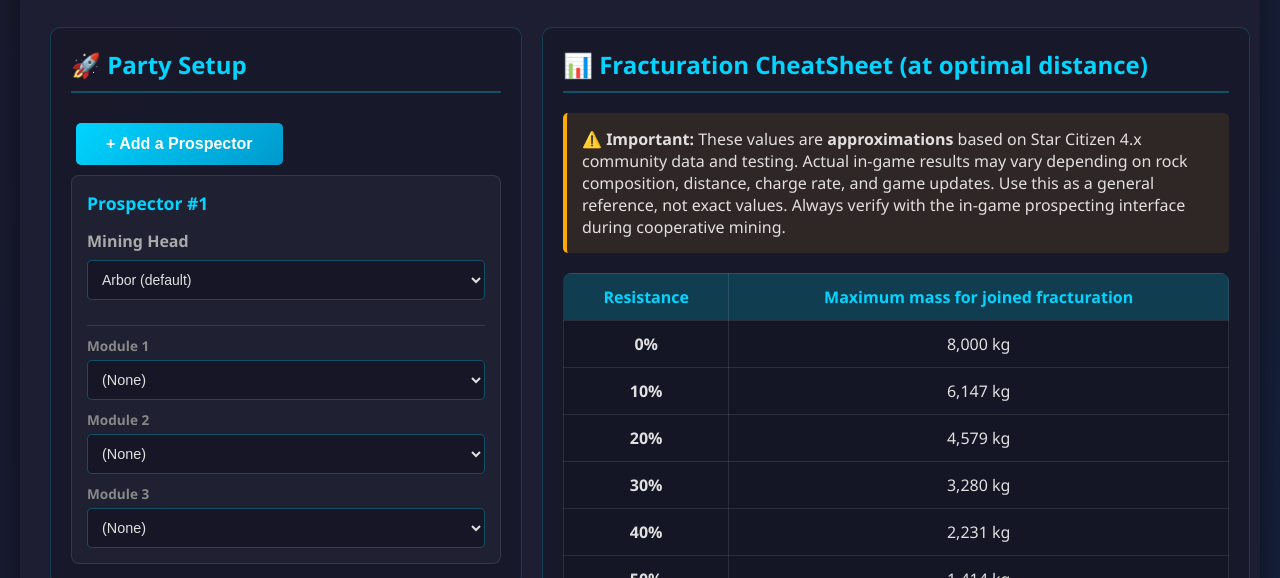
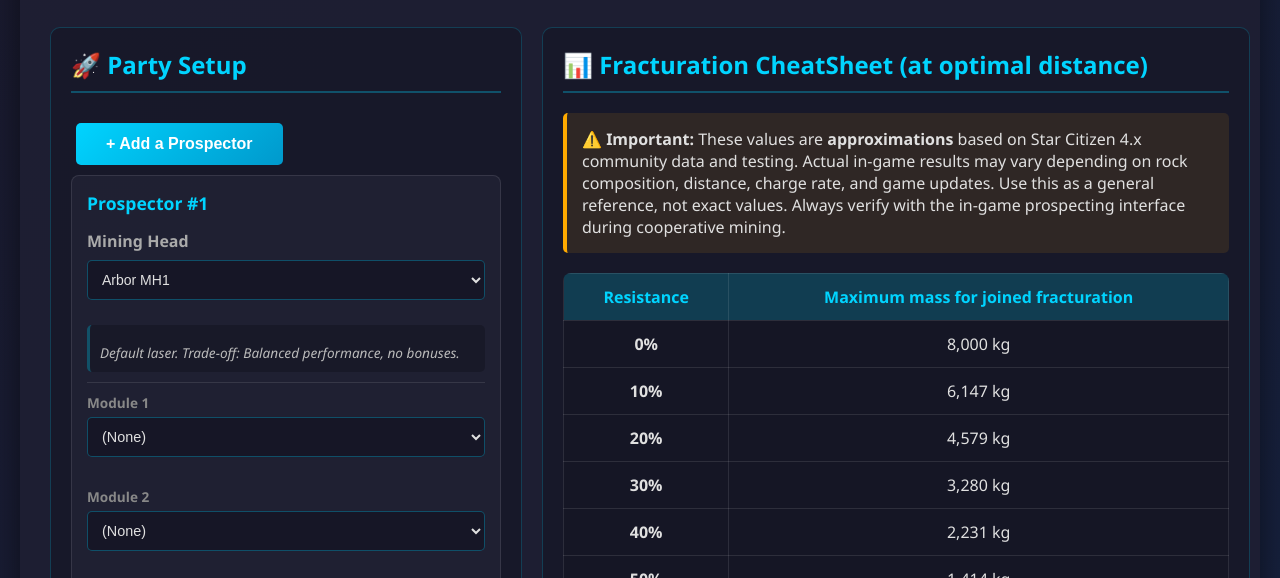
Before and after one commit to ryden54/star-citizen-mining-fracturation-dynamic-cheatsheet, a website: page public/index.html in a window 1280 px wide. Shown: the part 151-729 px from the top of the page. Drawn offline with Linux system fonts and the light colour scheme.

Commit message:
fix: correct data values, display pros & cons for lasers & modules

```diff
--- a/public/js/data.js
+++ b/public/js/data.js
@@ -3,36 +3,58 @@
 
 const laserData = {
     'arbor': {
-        power: 1850,
+        fracturingPower: 1890,
+        extractionPower: 1850,
         instability: 1.0,
         resistance: 1.0,
         moduleSlots: 3,
-        name: 'Arbor (default)',
-        description: 'Standard rental laser - balanced but limited power'
+        name: 'Arbor MH1',
+        description: 'Default laser. Trade-off: Balanced performance, no bonuses.'
     },
     'hofstede': {
-        power: 1295,
+        fracturingPower: 2100,
+        extractionPower: 1295,
         instability: 0.5,
         resistance: 0.7,  // -30% resistance bonus
         moduleSlots: 3,
         name: 'Hofstede S1',
-        description: 'Lower power but excellent resistance reduction'
+        description: 'Specialized in fracturing dense materials. Trade-off: Lower extraction speed.'
     },
     'helix': {
-        power: 1850,
-        instability: 0.6,  // -40% inert materials
+        fracturingPower: 3150,
+        extractionPower: 1850,
+        instability: 0.6,
         resistance: 0.7,   // -30% resistance bonus
         moduleSlots: 3,
         name: 'Helix I',
-        description: 'Same extraction power as Arbor but better modifiers'
+        description: 'High fracturing power for tough rocks. Trade-off: Consumes more power.'
     },
     'lancet': {
-        power: 1850,
+        fracturingPower: 2520,
+        extractionPower: 1850,
         instability: 0.7,
         resistance: 1.0,
         moduleSlots: 3,
         name: 'Lancet MH1',
-        description: 'Support laser - reduces instability for team mining'
+        description: 'Support laser that stabilizes fracturing. Trade-off: No power loss.'
+    },
+    'klein-s1': {
+        fracturingPower: 2220,
+        extractionPower: 2220,
+        instability: 1.20, // +20% inert materials
+        resistance: 0.55,  // -45% resistance
+        moduleSlots: 3,
+        name: 'Klein-S1',
+        description: 'Excellent for very dense rocks. Trade-off: Increased inert materials.'
+    },
+    'impact-i': {
+        fracturingPower: 2100,
+        extractionPower: 2775,
+        instability: 1.20, // +20% inert materials
+        resistance: 1.10,  // +10% resistance
+        moduleSlots: 3,
+        name: 'Impact I',
+        description: 'High extraction speed. Trade-off: Increased rock resistance and inert materials.'
     }
 };
 
@@ -41,25 +63,24 @@
 // Note: Charge window and charge rate benefits are not modeled in mass calculations
 // (they only affect gameplay, not fracture capacity)
 const moduleData = {
-    'none': { power: 1.0, name: '(None)', description: 'No module' },
-    // Greycat Industrial - Reduce power for wider optimal charge window (easier to use)
-    'fltr': { power: 0.85, name: 'FLTR', description: '-15% power (easier green zone)' },
-    'fltr-l': { power: 0.90, name: 'FLTR-L', description: '-10% power (easier green zone)' },
-    'fltr-xl': { power: 0.95, name: 'FLTR-XL', description: '-5% power (easier green zone)' },
-    'xtr': { power: 0.85, name: 'XTR', description: '-15% power, +15% optimal window' },
-    'xtr-l': { power: 0.90, name: 'XTR-L', description: '-10% power, +22% optimal window' },
-    'xtr-xl': { power: 0.95, name: 'XTR-XL', description: '-5% power, +25% optimal window' },
-    // Thermyte Concern - Reduce power for faster charge (quicker fracturing)
-    'focus': { power: 0.85, name: 'Focus', description: '-15% power, +30% charge speed' },
-    'focus-ii': { power: 0.90, name: 'Focus II', description: '-10% power, +37% charge speed' },
-    'focus-iii': { power: 0.95, name: 'Focus III', description: '-5% power, +40% charge speed' },
-    // Shubin Interstellar - Pure power boost (harder rocks, but harder to control)
-    'rieger': { power: 1.15, name: 'Rieger', description: '+15% power (harder to control)' },
-    'rieger-c2': { power: 1.20, name: 'Rieger-C2', description: '+20% power (harder to control)' },
-    'rieger-c3': { power: 1.25, name: 'Rieger-C3', description: '+25% power (harder to control)' },
-    'vaux': { power: 1.15, name: 'Vaux', description: '+15% power (extraction focus)' },
-    'vaux-c2': { power: 1.20, name: 'Vaux-C2', description: '+20% power (extraction focus)' },
-    'vaux-c3': { power: 1.25, name: 'Vaux-C3', description: '+25% power (extraction focus)' }
+    'none': { name: '(None)', manufacturer: 'System', fracturingPowerModifier: 1.0, extractionPowerModifier: 1.0, effects: [] },
+    // Greycat Industrial
+    'fltr': { name: 'FLTR', manufacturer: 'Greycat Industrial', fracturingPowerModifier: 0.85, extractionPowerModifier: 1.0, effects: [{ text: 'Filters inert materials', type: 'pro' }] },
+    'fltr-l': { name: 'FLTR-L', manufacturer: 'Greycat Industrial', fracturingPowerModifier: 0.90, extractionPowerModifier: 1.0, effects: [{ text: 'Filters inert materials', type: 'pro' }] },
+    'fltr-xl': { name: 'FLTR-XL', manufacturer: 'Greycat Industrial', fracturingPowerModifier: 0.95, extractionPowerModifier: 1.0, effects: [{ text: 'Filters inert materials', type: 'pro' }] },
+    'xtr': { name: 'XTR', manufacturer: 'Greycat Industrial', fracturingPowerModifier: 1.0, extractionPowerModifier: 0.85, effects: [{ text: 'Filters inert materials', type: 'pro' }, { text: 'Optimal Window: +15%', type: 'pro' }] },
+    'xtr-l': { name: 'XTR-L', manufacturer: 'Greycat Industrial', fracturingPowerModifier: 1.0, extractionPowerModifier: 0.90, effects: [{ text: 'Filters inert materials', type: 'pro' }, { text: 'Optimal Window: +22%', type: 'pro' }] },
+    // Thermyte Concern
+    'focus': { name: 'Focus', manufacturer: 'Thermyte Concern', fracturingPowerModifier: 0.85, extractionPowerModifier: 1.30, effects: [] },
+    'focus-ii': { name: 'Focus II', manufacturer: 'Thermyte Concern', fracturingPowerModifier: 0.90, extractionPowerModifier: 1.37, effects: [] },
+    'focus-iii': { name: 'Focus III', manufacturer: 'Thermyte Concern', fracturingPowerModifier: 0.95, extractionPowerModifier: 1.40, effects: [] },
+    // Shubin Interstellar
+    'rieger': { name: 'Rieger', manufacturer: 'Shubin Interstellar', fracturingPowerModifier: 1.15, extractionPowerModifier: 1.0, effects: [{ text: 'Optimal Window: -10%', type: 'con' }] },
+    'rieger-c2': { name: 'Rieger-C2', manufacturer: 'Shubin Interstellar', fracturingPowerModifier: 1.20, extractionPowerModifier: 1.0, effects: [{ text: 'Optimal Window: -3%', type: 'con' }] },
+    'rieger-c3': { name: 'Rieger-C3', manufacturer: 'Shubin Interstellar', fracturingPowerModifier: 1.25, extractionPowerModifier: 1.0, effects: [{ text: 'Optimal Window: -1%', type: 'con' }] },
+    'vaux': { name: 'Vaux', manufacturer: 'Shubin Interstellar', fracturingPowerModifier: 1.0, extractionPowerModifier: 1.15, effects: [{ text: 'Optimal Charge Rate: -20%', type: 'con' }] },
+    'vaux-c2': { name: 'Vaux-C2', manufacturer: 'Shubin Interstellar', fracturingPowerModifier: 1.0, extractionPowerModifier: 1.20, effects: [{ text: 'Optimal Charge Rate: -15%', type: 'con' }] },
+    'vaux-c3': { name: 'Vaux-C3', manufacturer: 'Shubin Interstellar', fracturingPowerModifier: 1.0, extractionPowerModifier: 1.25, effects: [{ text: 'Optimal Charge Rate: -5%', type: 'con' }] }
 };
 
 // Export to global namespace
--- a/public/js/ui.js
+++ b/public/js/ui.js
@@ -19,7 +19,6 @@
  */
 function removeShip(index) {
     if (shipCount > 1) {
-        // Save current configuration before removing
         const currentConfig = [];
         for (let i = 0; i < shipCount; i++) {
             const laserSelect = document.getElementById(`laser-${i}`);
@@ -27,11 +26,8 @@
                 currentConfig.push(laserSelect.value);
             }
         }
-
-        // Remove the ship at the specified index
         currentConfig.splice(index, 1);
 
-        // Remove modules for this ship and reindex
         delete shipModules[index];
         const newModules = {};
         Object.keys(shipModules).forEach(key => {
@@ -45,8 +41,6 @@
         shipModules = newModules;
 
         shipCount--;
-
-        // Update UI with the modified configuration
         updateShipsUI(currentConfig);
         updateTable();
     }
@@ -55,25 +49,61 @@
 /**
  * Update the ships configuration UI
  * @param {Array|null} preservedConfig - Optional preserved laser configuration
+ * @param {string|null} focusedElementId - Optional ID of the element to re-focus after update
  */
-function updateShipsUI(preservedConfig = null) {
-    const laserData = window.FracturationParty.data.laserData;
+function updateShipsUI(preservedConfig = null, focusedElementId = null) {
+    const { laserData, moduleData } = window.FracturationParty.data;
     const container = document.getElementById('ships-container');
 
-    // Save current configuration before rebuilding UI (if not provided)
+    // --- Pre-generate dynamic dropdown options ---
+    let laserOptionsHTML = '';
+    const arborFracturingPower = laserData['arbor'].fracturingPower;
+    for (const laserKey in laserData) {
+        const laser = laserData[laserKey];
+        const descriptionParts = [];
+        if (laserKey !== 'arbor') {
+            const variation = ((laser.fracturingPower - arborFracturingPower) / arborFracturingPower) * 100;
+            descriptionParts.push(`${variation > 0 ? '+' : ''}${variation.toFixed(0)}% Pwr`);
+        }
+        if (laser.instability !== 1.0) {
+            const instVar = (laser.instability - 1.0) * 100;
+            descriptionParts.push(`Opt. Window: ${instVar > 0 ? '+' : ''}${instVar.toFixed(0)}%`);
+        }
+        if (laser.resistance !== 1.0) {
+            const resVar = (laser.resistance - 1.0) * 100;
+            descriptionParts.push(`Res: ${resVar > 0 ? '+' : ''}${resVar.toFixed(0)}%`);
+        }
+        let fullDescription = descriptionParts.length > 0 ? ` (${descriptionParts.join(', ')})` : '';
+        laserOptionsHTML += `<option value="${laserKey}">${laser.name}${fullDescription}</option>`;
+    }
+
+    const modulesByManufacturer = {};
+    for (const key in moduleData) {
+        if (key === 'none') continue;
+        const module = moduleData[key];
+        if (!modulesByManufacturer[module.manufacturer]) {
+            modulesByManufacturer[module.manufacturer] = [];
+        }
+        modulesByManufacturer[module.manufacturer].push({ key, ...module });
+    }
+    let moduleOptionsHTML = '<option value="none">(None)</option>';
+    for (const manufacturer in modulesByManufacturer) {
+        moduleOptionsHTML += `<optgroup label="${manufacturer}">`;
+        modulesByManufacturer[manufacturer].forEach(module => {
+            moduleOptionsHTML += `<option value="${module.key}">${module.name}</option>`;
+        });
+        moduleOptionsHTML += `</optgroup>`;
+    }
+
+    // --- Save current config and rebuild UI ---
     const currentConfig = preservedConfig || [];
     if (!preservedConfig) {
         for (let i = 0; i < shipCount; i++) {
             const laserSelect = document.getElementById(`laser-${i}`);
-            if (laserSelect) {
-                currentConfig.push(laserSelect.value);
-            } else {
-                currentConfig.push('arbor'); // Default for new ships
-            }
-
-            // Save module configuration
+            currentConfig.push(laserSelect ? laserSelect.value : 'arbor');
             if (!shipModules[i]) {
-                shipModules[i] = ['none', 'none', 'none'];
+                const laserKey = currentConfig[i] || 'arbor';
+                shipModules[i] = Array(laserData[laserKey].moduleSlots).fill('none');
             }
         }
     }
@@ -84,40 +114,64 @@
         const shipDiv = document.createElement('div');
         shipDiv.className = 'ship-item';
 
-        // Get the number of module slots for this laser
-        const laser = currentConfig[i] || 'arbor';
-        const moduleSlots = laserData[laser].moduleSlots;
+        const laserKey = currentConfig[i] || 'arbor';
+        const laser = laserData[laserKey];
+        const moduleSlots = laser.moduleSlots;
 
-        // Generate module select dropdowns
+        const statsParts = [];
+        if (laserKey !== 'arbor') {
+            const variation = ((laser.fracturingPower - arborFracturingPower) / arborFracturingPower) * 100;
+            const pwrColor = variation > 0 ? 'green' : 'red';
+            statsParts.push(`Pwr: <span style="color:${pwrColor};">${variation > 0 ? '+' : ''}${variation.toFixed(0)}%</span>`);
+        }
+        if (laser.instability !== 1.0) {
+            const instVar = (laser.instability - 1.0) * 100;
+            const instColor = instVar > 0 ? 'green' : 'red';
+            statsParts.push(`Opt. Window: <span style="color:${instColor};">${instVar > 0 ? '+' : ''}${instVar.toFixed(0)}%</span>`);
+        }
+        if (laser.resistance !== 1.0) {
+            const resVar = (laser.resistance - 1.0) * 100;
+            const resColor = resVar < 0 ? 'green' : 'red';
+            statsParts.push(`Res: <span style="color:${resColor};">${resVar > 0 ? '+' : ''}${resVar.toFixed(0)}%</span>`);
+        }
+        const statsHTML = statsParts.join(', ');
+
         let modulesHTML = '';
         for (let slot = 0; slot < moduleSlots; slot++) {
+            const moduleKey = shipModules[i]?.[slot] || 'none';
+            const module = moduleData[moduleKey];
+            let moduleDescriptionHTML = '';
+            if (module && moduleKey !== 'none') {
+                const moduleStats = [];
+                // Fracturing Power
+                const powerVar = (module.fracturingPowerModifier - 1.0) * 100;
+                if (powerVar !== 0) {
+                    const pwrColor = powerVar > 0 ? 'green' : 'red';
+                    moduleStats.push(`Fract. Pwr: <span style="color:${pwrColor};">${powerVar > 0 ? '+' : ''}${powerVar.toFixed(0)}%</span>`);
+                }
+                // Extraction Power
+                const extractVar = (module.extractionPowerModifier - 1.0) * 100;
+                if (extractVar !== 0) {
+                    const extColor = extractVar > 0 ? 'green' : 'red';
+                    moduleStats.push(`Extract Pwr: <span style="color:${extColor};">${extractVar > 0 ? '+' : ''}${extractVar.toFixed(0)}%</span>`);
+                }
+                // Other effects
+                module.effects.forEach(effect => {
+                    let effectColor = '#bbb';
+                    if (effect.type === 'pro') effectColor = 'green';
+                    if (effect.type === 'con') effectColor = 'red';
+                    moduleStats.push(`<span style="color:${effectColor};">${effect.text}</span>`);
+                });
+                moduleDescriptionHTML = moduleStats.join(', ');
+            }
+
             modulesHTML += `
                 <div class="module-slot">
                     <label>Module ${slot + 1}</label>
-                    <select id="module-${i}-${slot}" class="module-select" onchange="FracturationParty.ui.updateTable()">
-                        <option value="none">(None)</option>
-                        <optgroup label="Greycat - Easier Control">
-                            <option value="fltr">FLTR (-15% power, easier)</option>
-                            <option value="fltr-l">FLTR-L (-10% power, easier)</option>
-                            <option value="fltr-xl">FLTR-XL (-5% power, easier)</option>
-                            <option value="xtr">XTR (-15% power, +15% window)</option>
-                            <option value="xtr-l">XTR-L (-10% power, +22% window)</option>
-                            <option value="xtr-xl">XTR-XL (-5% power, +25% window)</option>
-                        </optgroup>
-                        <optgroup label="Thermyte - Faster Charge">
-                            <option value="focus">Focus (-15% power, +30% speed)</option>
-                            <option value="focus-ii">Focus II (-10% power, +37% speed)</option>
-                            <option value="focus-iii">Focus III (-5% power, +40% speed)</option>
-                        </optgroup>
-                        <optgroup label="Shubin - More Power">
-                            <option value="rieger">Rieger (+15% power)</option>
-                            <option value="rieger-c2">Rieger-C2 (+20% power)</option>
-                            <option value="rieger-c3">Rieger-C3 (+25% power)</option>
-                            <option value="vaux">Vaux (+15% power)</option>
-                            <option value="vaux-c2">Vaux-C2 (+20% power)</option>
-                            <option value="vaux-c3">Vaux-C3 (+25% power)</option>
-                        </optgroup>
+                    <select id="module-${i}-${slot}" class="module-select" onchange="FracturationParty.ui.onModuleChange(${i}, ${slot})">
+                        ${moduleOptionsHTML}
                     </select>
+                    <div class="module-description">${moduleDescriptionHTML}</div>
                 </div>
             `;
         }
@@ -130,11 +184,12 @@
             <div class="laser-select-container">
                 <label>Mining Head</label>
                 <select id="laser-${i}" onchange="FracturationParty.ui.onLaserChange(${i})">
-                    <option value="arbor">Arbor (default)</option>
-                    <option value="hofstede">Hofstede S1 (Inst: -50%, Res: -30%)</option>
-                    <option value="helix">Helix I (Inst: -40%, Res: -30%)</option>
-                    <option value="lancet">Lancet MH1 (Inst: -30%)</option>
+                    ${laserOptionsHTML}
                 </select>
+            </div>
+            <div class="laser-description">
+                <div class="laser-stats">${statsHTML}</div>
+                <div class="laser-text">${laser.description}</div>
             </div>
             <div class="modules-container">
                 ${modulesHTML}
@@ -142,13 +197,7 @@
         `;
         container.appendChild(shipDiv);
 
-        // Restore previous laser selection
-        const laserSelect = document.getElementById(`laser-${i}`);
-        if (currentConfig[i]) {
-            laserSelect.value = currentConfig[i];
-        }
-
-        // Restore previous module selections
+        document.getElementById(`laser-${i}`).value = laserKey;
         if (shipModules[i]) {
             for (let slot = 0; slot < moduleSlots; slot++) {
                 const moduleSelect = document.getElementById(`module-${i}-${slot}`);
@@ -158,84 +207,86 @@
             }
         }
     }
+
+    // Restore focus if an element ID was provided
+    if (focusedElementId) {
+        const elementToFocus = document.getElementById(focusedElementId);
+        if (elementToFocus) {
+            elementToFocus.focus();
+        }
+    }
 }
 
 /**
  * Handle laser change event - resets modules when laser changes
  * @param {number} shipIndex - Index of the ship that changed
+ * @param {string|null} focusedId - ID of the element to re-focus
  */
-function onLaserChange(shipIndex) {
+function onLaserChange(shipIndex, focusedId = null) {
     const laserData = window.FracturationParty.data.laserData;
-    // Reset modules when laser changes
-    const laser = document.getElementById(`laser-${shipIndex}`).value;
+    const laserSelect = document.getElementById(`laser-${shipIndex}`);
+    focusedId = focusedId || laserSelect.id; // Use current element's ID if not provided
+
+    const laser = laserSelect.value;
     const moduleSlots = laserData[laser].moduleSlots;
     shipModules[shipIndex] = Array(moduleSlots).fill('none');
-    updateShipsUI();
+
+    updateShipsUI(null, focusedId);
     updateTable();
 }
 
 /**
- * Get current ship configuration from the UI
- * @returns {Array} Array of ship configurations {laser, modules}
+ * Handle module change event
+ * @param {number} shipIndex - Index of the ship that changed
+ * @param {number} slotIndex - Index of the module slot that changed
+ * @param {string|null} focusedId - ID of the element to re-focus
  */
+function onModuleChange(shipIndex, slotIndex, focusedId = null) {
+    const moduleSelect = document.getElementById(`module-${shipIndex}-${slotIndex}`);
+    focusedId = focusedId || moduleSelect.id; // Use current element's ID if not provided
+
+    if (moduleSelect) {
+        if (!shipModules[shipIndex]) {
+            const laserKey = document.getElementById(`laser-${shipIndex}`)?.value || 'arbor';
+            const moduleSlots = window.FracturationParty.data.laserData[laserKey].moduleSlots;
+            shipModules[shipIndex] = Array(moduleSlots).fill('none');
+        }
+        shipModules[shipIndex][slotIndex] = moduleSelect.value;
+    }
+    updateShipsUI(null, focusedId);
+    updateTable();
+}
+
 function getShipConfig() {
-    const laserData = window.FracturationParty.data.laserData;
     const config = [];
     for (let i = 0; i < shipCount; i++) {
         const laserSelect = document.getElementById(`laser-${i}`);
         const laser = laserSelect.value;
-
-        // Get modules for this ship
-        const modules = [];
-        const moduleSlots = laserData[laser].moduleSlots;
-        for (let slot = 0; slot < moduleSlots; slot++) {
-            const moduleSelect = document.getElementById(`module-${i}-${slot}`);
-            if (moduleSelect) {
-                modules.push(moduleSelect.value);
-                // Save to global state
-                if (!shipModules[i]) shipModules[i] = [];
-                shipModules[i][slot] = moduleSelect.value;
-            }
-        }
-
+        const modules = shipModules[i] || [];
         config.push({ laser, modules });
     }
     return config;
 }
 
-/**
- * Update the capacity table based on current configuration
- */
 function updateTable() {
     const calculateMaxMass = window.FracturationParty.calculations.calculateMaxMass;
     const config = getShipConfig();
     const resistanceLevels = [0.00, 0.10, 0.20, 0.30, 0.40, 0.50, 0.60, 0.70, 0.80];
 
     let html = '<table>';
-    html += '<tr><th>Resistance</th>';
-
-    html += `<th>Maximum mass for joined fracturation</th>`;
-    html += '</tr>';
+    html += '<tr><th>Resistance</th><th>Maximum mass for joined fracturation</th></tr>';
 
     resistanceLevels.forEach(resistance => {
         const maxMass = calculateMaxMass(resistance, config);
-
-        html += '<tr>';
-        html += `<td><strong>${(resistance * 100).toFixed(0)}%</strong></td>`;
-        html += `<td>${maxMass > 0 ? maxMass.toLocaleString() : 'N/A'} kg</td>`;
-        html += '</tr>';
+        html += `<tr><td><strong>${(resistance * 100).toFixed(0)}%</strong></td><td>${maxMass > 0 ? maxMass.toLocaleString() : 'N/A'} kg</td></tr>`;
     });
 
     html += '</table>';
     document.getElementById('capacity-table').innerHTML = html;
 }
 
-/**
- * Initialize the UI
- */
 function initializeUI() {
     if (document.getElementById('ships-container')) {
-        // Initialize first ship modules
         shipModules[0] = ['none', 'none', 'none'];
         updateShipsUI();
         updateTable();
@@ -248,6 +299,7 @@
     addShip,
     removeShip,
     onLaserChange,
+    onModuleChange,
     updateTable,
     initializeUI
 };
--- a/public/style.css
+++ b/public/style.css
@@ -276,3 +276,31 @@
     height: 20px;
     border-radius: 3px;
 }
+
+.laser-description {
+    background: rgba(0, 0, 0, 0.2);
+    padding: 10px;
+    margin-top: 10px;
+    border-radius: 5px;
+    border-left: 3px solid rgba(0, 212, 255, 0.3);
+}
+
+.laser-stats {
+    font-size: 0.9em;
+    font-weight: 600;
+    margin-bottom: 8px;
+}
+
+.laser-text {
+    font-size: 0.85em;
+    color: #bbb;
+    font-style: italic;
+}
+
+.module-description {
+    font-size: 0.8em;
+    margin-top: 5px;
+    padding-left: 2px;
+    color: #bbb;
+    min-height: 1.2em; /* Reserve space to prevent layout shifts */
+}
```
Also changed, not shown: public/js/calculations.js (+4 -4 lines), tests/app.e2e.js (+34 -5 lines), tests/calculations.test.js (+49 -49 lines).
